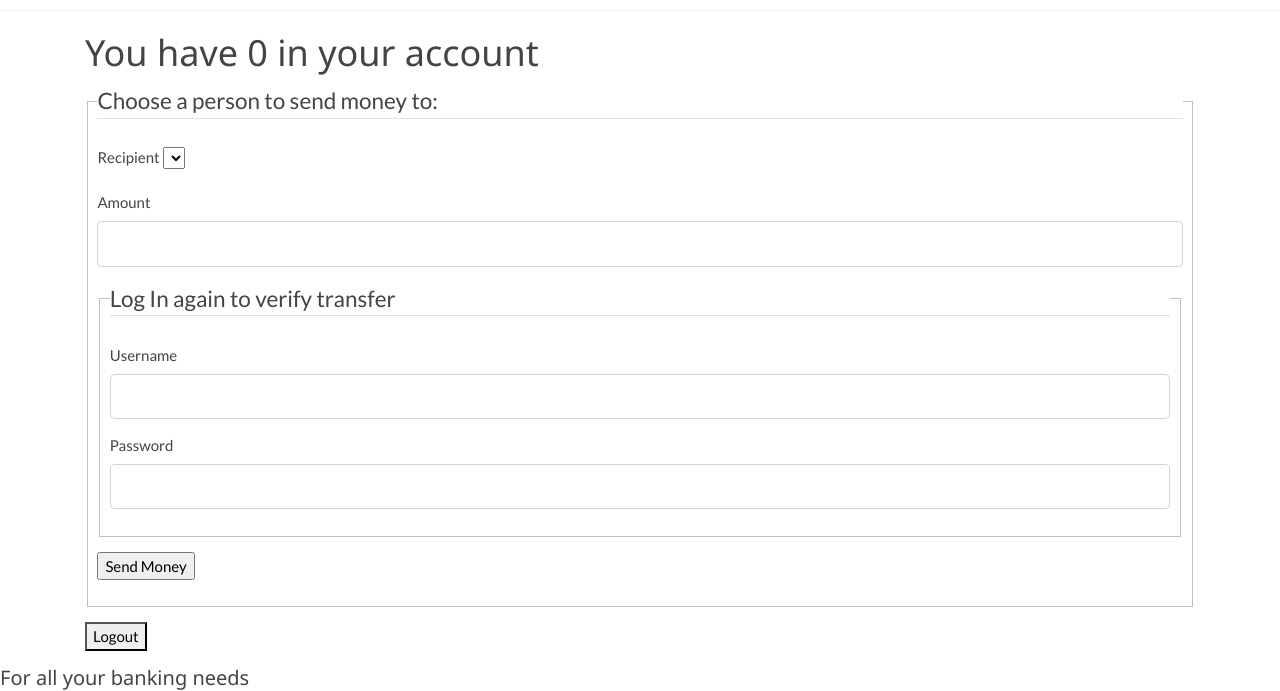
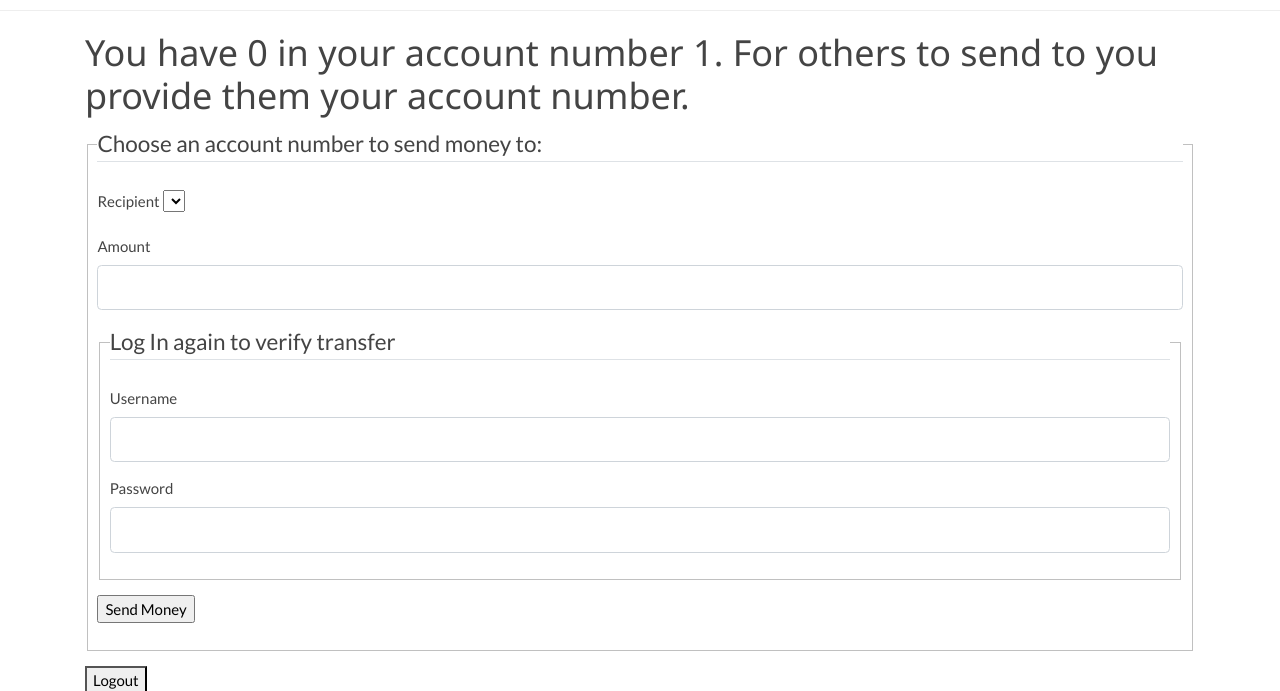
Before and after one commit to jkunnas58/dat250_netbank_fall_2020, a Flask app: page /logged_in_page in a window 1280 px wide. Shown: the part 91-782 px from the top of the page. Run offline with Flask 2, Linux system fonts and the light colour scheme; the visitor is signed in with stand-in values (Sample User, id 1); data comes from the database, SQL or seed files in the repository; lists and menus that the app fills with data are empty.

Commit message:
removed information about other users usernames in sending money fields

```diff
--- a/netbank/routes.py
+++ b/netbank/routes.py
@@ -56,7 +56,7 @@ def logged_in_page():
     all_users = User.query.all()
     for users in all_users:
         if current_user != users:
-            list_of_users.append(users.username)
+            list_of_users.append(users.id)
     form.recipient.choices = list_of_users
 
     #money sending
--- a/netbank/templates/logged_in_page.html
+++ b/netbank/templates/logged_in_page.html
@@ -2,13 +2,13 @@
 {% block content %}
 
     <h1>
-        You have {{ current_user.account }} in your account
+        You have {{ current_user.account }} in your account number {{ current_user.id }}. For others to send to you provide them your account number.
     </h1>
     <div class="content-section">
         <form method="POST" action="">
             {{ form.hidden_tag() }}
             <fieldset class="form-group">
-                <legend class="border-bottom mb-4">Choose a person to send money to:</legend>
+                <legend class="border-bottom mb-4">Choose an account number to send money to:</legend>
                 <div class="form-group">
                    {{form.recipient.label}}
                    {{form.recipient}}
```
